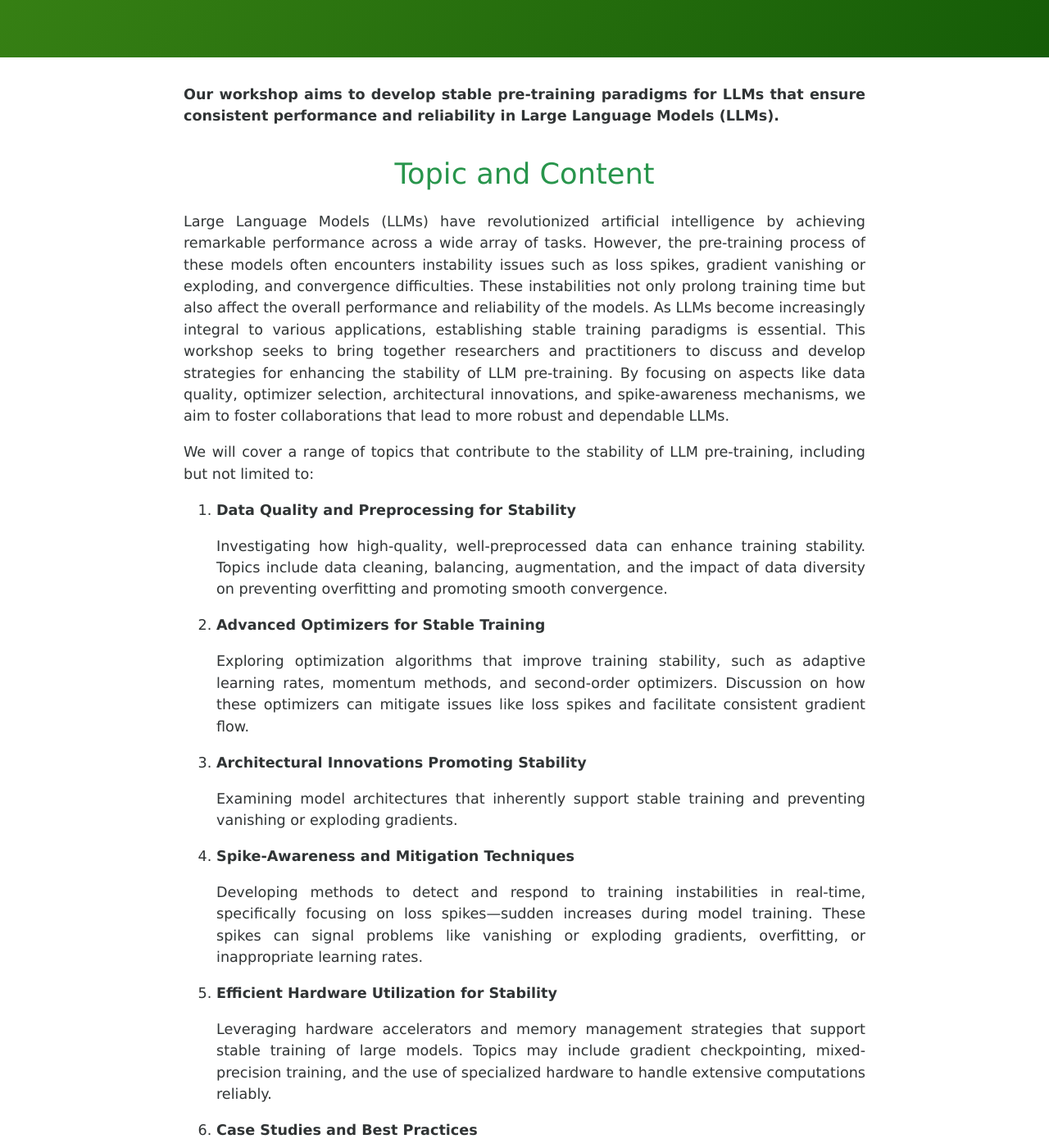
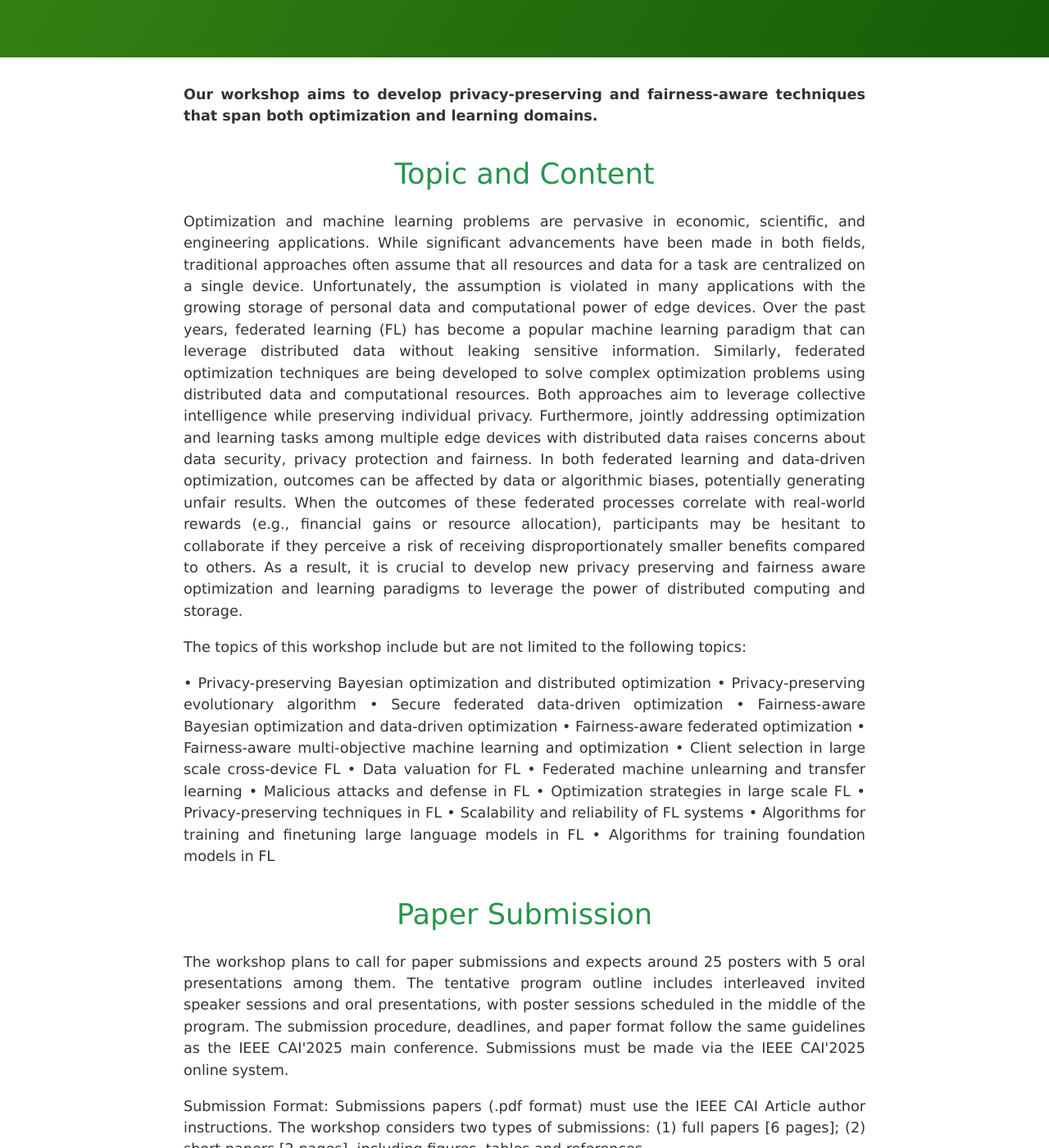
Before and after one commit to xw00616/Fairness-aware-Federated-Optimization-and-Learning, a Jekyll site: the page built from index.md, in a window 1280 px wide and 1400 px high, scrolled down 544 px. Shown: the whole window at 82% size. Built offline with Jekyll 4.4.1, drawn with Linux system fonts in a browser that asks for light colours; some of the changed text lies outside the part shown.

Commit message:
Update index.md

```diff
--- a/index.md
+++ b/index.md
@@ -1,52 +1,42 @@
 ---
 layout: default
 ---
-<p style='text-align: justify;'><b>Our workshop aims to develop stable pre-training paradigms for LLMs that ensure consistent performance and reliability in Large Language Models (LLMs).</b></p>
+<p style='text-align: justify;'><b>Our workshop aims to develop privacy-preserving and fairness-aware techniques that span both optimization and learning domains.</b></p>
 
 # <span style="display:block;text-align:center">Topic and Content</span>
 
 <p style='text-align: justify;'>
-Large Language Models (LLMs) have revolutionized artificial intelligence by achieving remarkable performance across a wide array of tasks. However, the pre-training process of these models often encounters instability issues such as loss spikes, gradient vanishing or exploding, and convergence difficulties. These instabilities not only prolong training time but also affect the overall performance and reliability of the models. As LLMs become increasingly integral to various applications, establishing stable training paradigms is essential. This workshop seeks to bring together researchers and practitioners to discuss and develop strategies for enhancing the stability of LLM pre-training. By focusing on aspects like data quality, optimizer selection, architectural innovations, and spike-awareness mechanisms, we aim to foster collaborations that lead to more robust and dependable LLMs.</p>
+Optimization and machine learning problems are pervasive in economic, scientific, and engineering applications. While significant advancements have been made in both fields, traditional
+approaches often assume that all resources and data for a task are centralized on a single device. Unfortunately, the assumption is violated in many applications with the growing storage of personal data and computational power of edge devices. Over the past years, federated learning (FL) has become a popular machine learning paradigm that can leverage distributed data without leaking sensitive information. Similarly, federated optimization techniques are being developed to solve complex optimization problems using distributed data and computational resources. Both approaches aim to leverage collective intelligence while preserving individual privacy. Furthermore, jointly addressing optimization and learning tasks among multiple edge devices with distributed data raises concerns about data security, privacy protection and fairness. In both federated learning and data-driven optimization, outcomes can be affected by data or algorithmic biases, potentially generating unfair results. When the outcomes of these federated processes correlate with real-world rewards (e.g., financial gains or resource allocation), participants may be hesitant to collaborate if they perceive a risk of receiving disproportionately smaller benefits compared to others. As a result, it is crucial to develop new privacy
+preserving and fairness aware optimization and learning paradigms to leverage the power of distributed computing and storage.</p>
 
 
 <p style='text-align: justify;'>
-We will cover a range of topics that contribute to the stability of LLM pre-training, including but not limited to:
+The topics of this workshop include but are not limited to the following topics:
 </p>
-<ol>
-  <li>
-    <b>Data Quality and Preprocessing for Stability</b>
-    <p style='text-align: justify;'>Investigating how high-quality, well-preprocessed data can enhance training stability. Topics include data cleaning, balancing, augmentation, and the impact of data diversity on preventing overfitting and promoting smooth convergence.</p>
-  </li>
-  <li>
-    <b>Advanced Optimizers for Stable Training</b>
-    <p style='text-align: justify;'>Exploring optimization algorithms that improve training stability, such as adaptive learning rates, momentum methods, and second-order optimizers. Discussion on how these optimizers can mitigate issues like loss spikes and facilitate consistent gradient flow.</p>
-  </li>
-    <li>
-    <b>Architectural Innovations Promoting Stability</b>
-    <p style='text-align: justify;'>Examining model architectures that inherently support stable training and preventing vanishing or exploding gradients.</p>
-  </li>
-    <li>
-    <b>Spike-Awareness and Mitigation Techniques</b>
-    <p style='text-align: justify;'>Developing methods to detect and respond to training instabilities in real-time, specifically focusing on loss spikes—sudden increases during model training. These spikes can signal problems like vanishing or exploding gradients, overfitting, or inappropriate learning rates.</p>
-  </li>
-    <li>
-    <b>Efficient Hardware Utilization for Stability</b>
-    <p style='text-align: justify;'>Leveraging hardware accelerators and memory management strategies that support stable training of large models. Topics may include gradient checkpointing, mixed-precision training, and the use of specialized hardware to handle extensive computations reliably.</p>
-  </li>
-    <li>
-    <b>Case Studies and Best Practices</b>
-    <p style='text-align: justify;'>Sharing experiences from successful implementations of stable LLM training, including challenges faced and solutions developed. This includes industry applications where stability was critical for deployment and performance.</p>
-  </li>
-</ol>
+<p style='text-align: justify;'>
+    • Privacy-preserving Bayesian optimization and distributed optimization
+   • Privacy-preserving evolutionary algorithm
+• Secure federated data-driven optimization
+• Fairness-aware Bayesian optimization and data-driven optimization
+
+• Fairness-aware federated optimization
+• Fairness-aware multi-objective machine learning and optimization
+• Client selection in large scale cross-device FL
+• Data valuation for FL
+• Federated machine unlearning and transfer learning
+• Malicious attacks and defense in FL
+• Optimization strategies in large scale FL
+• Privacy-preserving techniques in FL
+• Scalability and reliability of FL systems
+• Algorithms for training and finetuning large language models in FL
+• Algorithms for training foundation models in FL
+    </p>
 
 
-# <span style="display:block;text-align:center">Workshop size</span>
+# <span style="display:block;text-align:center">Paper Submission</span>
 
 <p style='text-align: justify;'>
-The workshop plans to call for paper submissions and expects around 25 posters with 5 oral presentations among them. The tentative program outline includes interleaved invited speaker sessions and oral presentations, with poster sessions scheduled in the middle of the program. Since stable LLM training has become critically important in the AI community, we are expecting around 50-100 attendees from both academia and industries. We consider a full-day event would suit our workshop.  </p>
-
-# <span style="display:block;text-align:center">Diversity and Inclusion</span>
-
-<p style='text-align: justify;'>Diversity is a core value of our workshop. Our organizing team and invited speakers reflect a broad spectrum of diversity. We have carefully chosen speakers from various <b>affiliations</b> (Max Planck, UNC-Chapel Hill, Google Brain, CMU, and Meta). They represent <b>geographies</b> including the United States and Europe, and their <b>professional backgrounds</b> span both industry and academia. Similarly, our organizers are diverse in <b>gender</b>, with two women and three men, and come from various <b>cultural backgrounds</b>, including Asian and European. Their <b>professional roles</b> range from tech team leaders and postdoctoral researchers to newton fellows and assistant professors.
-
-To encourage the participation of emerging scholars, we are offering a <b>Best Student Paper Award</b> for student submissions, promoting excellence and innovation among junior researchers. We will also provide <b>mentorship</b> programs that pair early-career researchers and participants from underrepresented groups with experienced faculty. We are seeking sponsors to provide <b>travel funding</b> for students, as well as individuals from underrepresented and marginalized groups.</p>
+The workshop plans to call for paper submissions and expects around 25 posters with 5 oral presentations among them. The tentative program outline includes interleaved invited speaker sessions and oral presentations, with poster sessions scheduled in the middle of the program. The submission procedure, deadlines, and paper format follow the same guidelines as the IEEE CAI'2025 main conference. Submissions must be made via the IEEE CAI'2025 online system. </p>
+<p style='text-align: justify;'> Submission Format: Submissions papers (.pdf format) must use the IEEE CAI Article author instructions. The workshop considers two types of submissions: (1) full papers [6 pages]; (2) short papers [2 pages], including figures, tables and references.  </p>
+<p style='text-align: justify;'>Submission Due:  15 January, 2025 AoE  </p>
```
